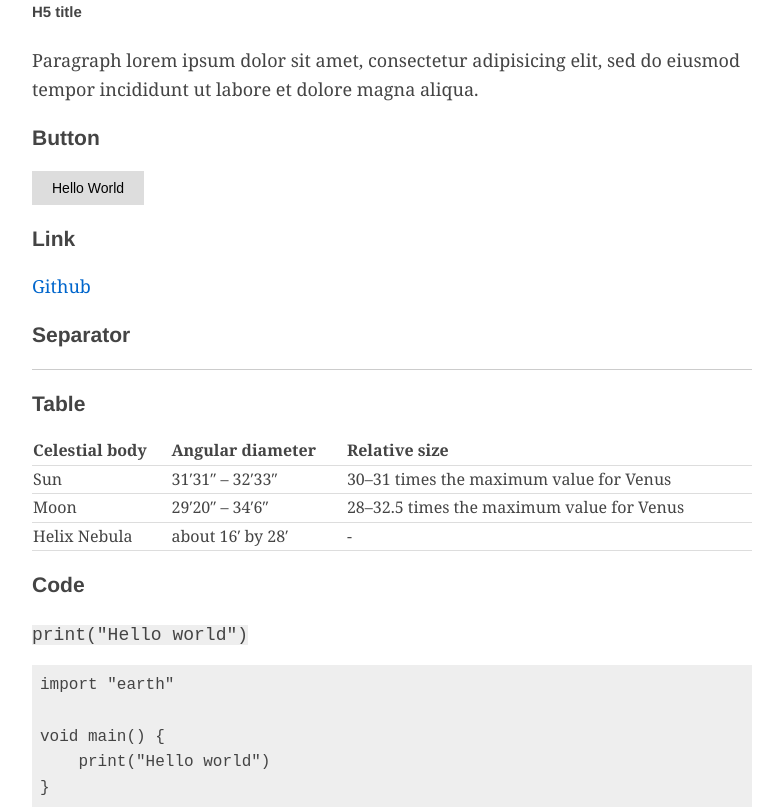
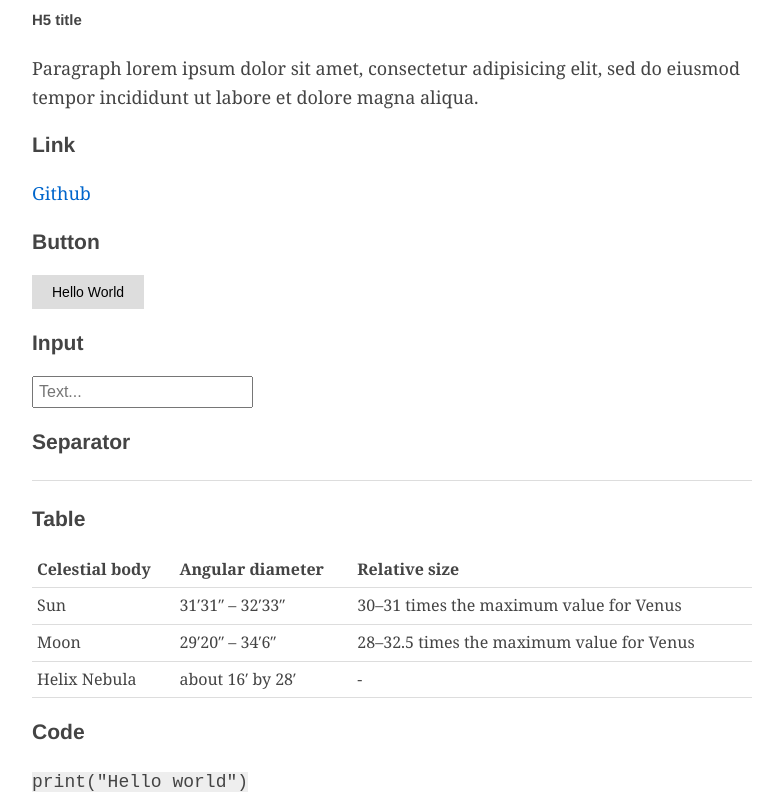
Before and after one commit to BafS/mu, a plain HTML site: page index.html in a window 1280 px wide. Shown: the part 913-1720 px from the top of the page, without its empty margins (248-1031 px from the left). Drawn offline with Linux system fonts and the light colour scheme.

Commit message:
Add input, combine button:hover with code, pre
Add input
Combine button:hover with code, pre
Combine table with g2, g3 etc (width 100%)
Add padding to table
Hr is the same color as table

```diff
--- a/index.html
+++ b/index.html
@@ -88,11 +88,15 @@
       Paragraph lorem ipsum dolor sit amet, consectetur adipisicing elit, sed do eiusmod tempor incididunt ut labore et dolore magna aliqua.
     </p>
 
+
+    <h3>Link</h3>
+    <a href="https://github.com/BafS/mu">Github</a>
+
     <h3>Button</h3>
     <button>Hello World</button>
 
-    <h3>Link</h3>
-    <a href="https://github.com/BafS/mu">Github</a>
+    <h3>Input</h3>
+    <input type="text" placeholder="Text..." />
 
     <h3>Separator</h3>
     <hr>
@@ -290,6 +294,8 @@ button.outline {
   background-color: #f3f3f3;
 }
 
+
+
 table.bordered, table.bordered th, table.bordered td {
   border: 1px solid #ddd;
 }</pre>
--- a/mu.css
+++ b/mu.css
@@ -1,5 +1,5 @@
 /*
-| The mu framework v0.1.1
+| The mu framework v0.2.0
 */
 *, *:after, *:before {
   box-sizing: border-box;
@@ -21,8 +21,8 @@ h1, h2, h3, h4, h5 {
 }
 
 a {
+  color: #06c;
   text-decoration: none;
-  color: #06c;
 }
 
 a:hover {
@@ -32,20 +32,17 @@ a:hover {
 
 hr {
   border: 0;
-  margin: 20px 0;
-  border-top: 1px solid #ccc;
+  margin: 25px 0;
 }
 
 table {
-  width: 100%;
   border-spacing: 0;
   border-collapse: collapse;
   text-align: left;
-  font-size: 16px;
   padding-bottom: 25px;
 }
 
-td, tr {
+td, th, hr {
   border-bottom: 1px solid #ddd;
 }
 
@@ -56,11 +53,16 @@ button {
   font-size: 14px;
 }
 
-button:hover {
-  background: #ccc;
+input, table {
+  font-size: 16px;
 }
 
-code, pre {
+input, td, th {
+  padding: 5px;
+  vertical-align: bottom;
+}
+
+code, pre, button:hover {
   background: #eee;
 }
 
@@ -91,7 +93,7 @@ pre {
   float: left;
 }
 
-.g2, .g3, .g3-2, .m2, .m3, .m3-2 {
+table, .g2, .g3, .g3-2, .m2, .m3, .m3-2 {
   width: 100%;
 }
 
```
Also changed, not shown: mu.min.css.
